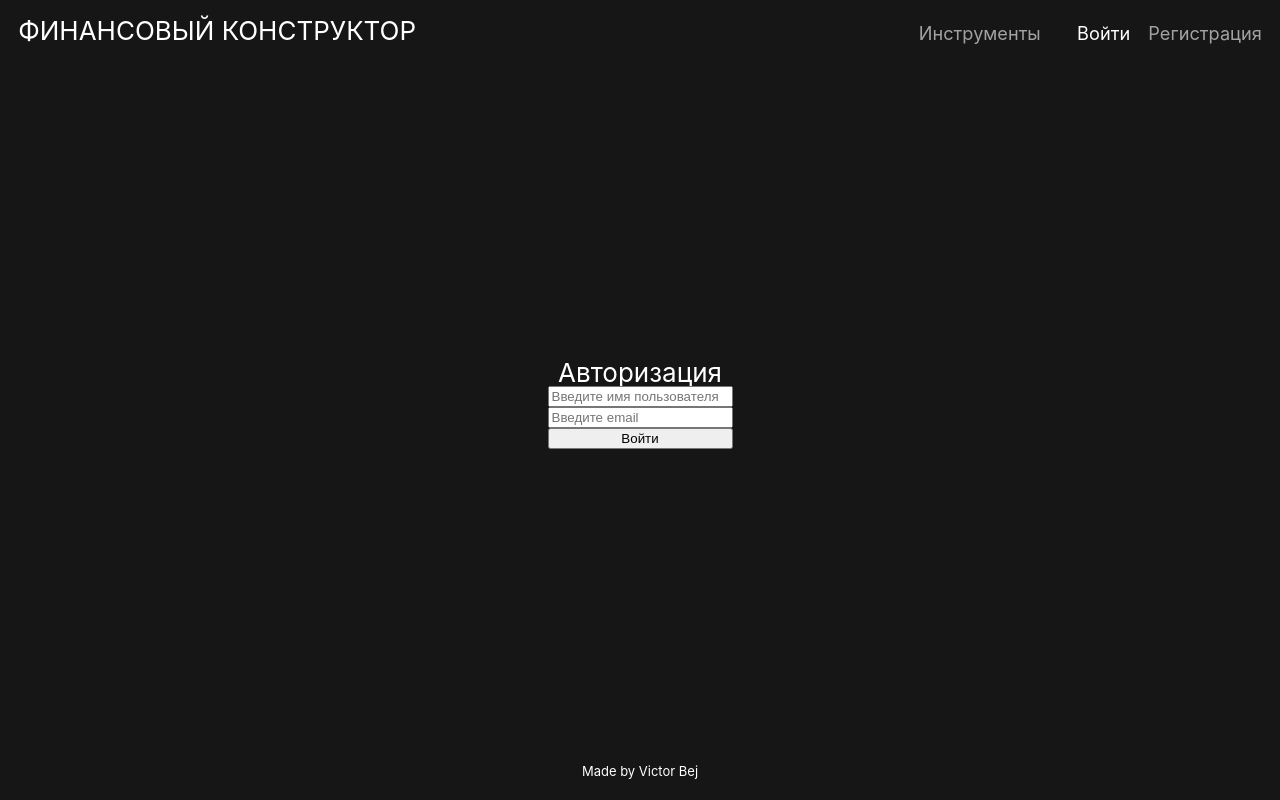
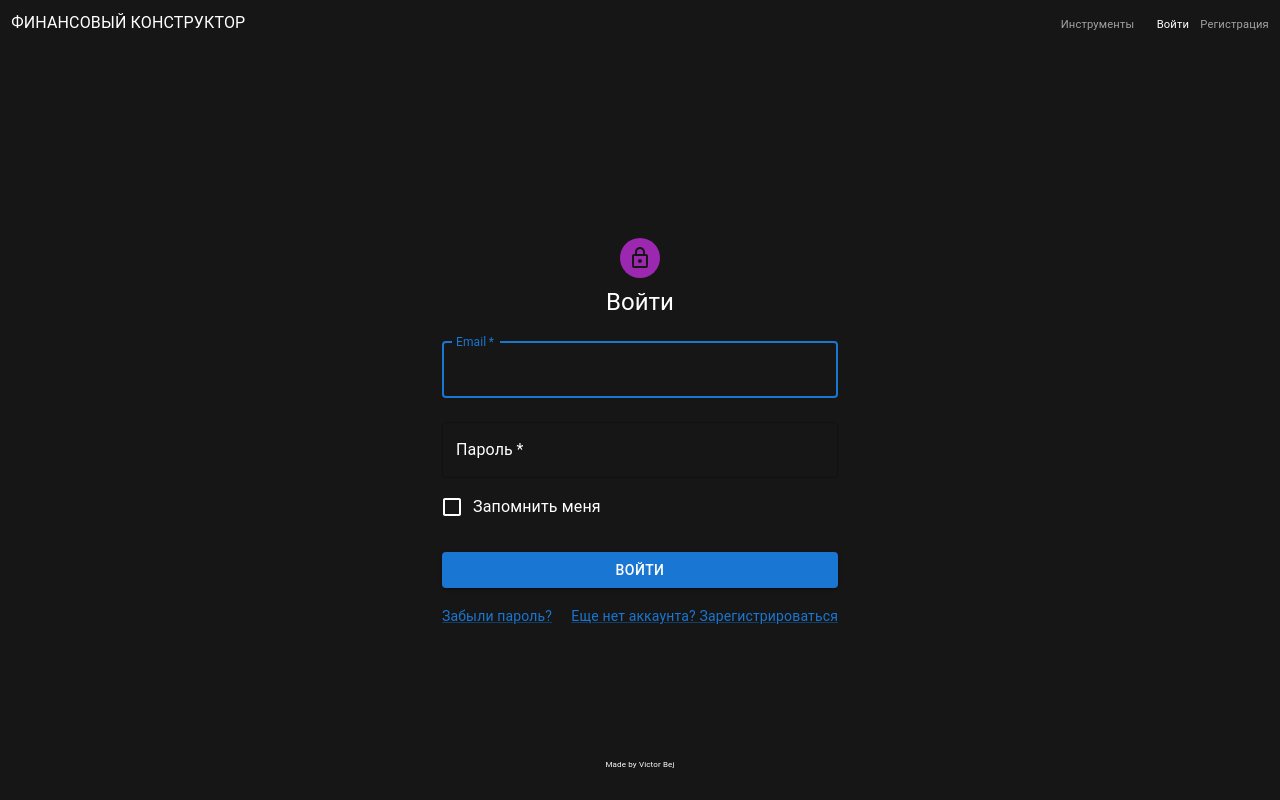
Before and after one commit to victorbej/finance-frontend, a React (Create React App) app: page /login in a window 1280 px wide. Built offline with nearby package versions, Linux system fonts and the light colour scheme.

Commit message:
material ui bootstrapped

```diff
--- a/src/components/CreatePosts/CountLikes.js
+++ b/src/components/CreatePosts/CountLikes.js
@@ -1,5 +1,6 @@
 import React from "react";
-
+import ButtonGroup from '@mui/material/ButtonGroup';
+import Button from '@mui/material/Button';
 import classes from './Posts.module.scss';
 
 function CountLikes() {
@@ -16,8 +17,10 @@ function CountLikes() {
   return (
     <div className={classes.counter}>
       <h2 className={classes.count}>{like}</h2>
-      <button onClick={likeHandler}>👍</button>
-      <button onClick={dislikeHandler}>👎</button>
+      <ButtonGroup variant="text" aria-label="text button group">
+        <Button onClick={likeHandler}>👍</Button>
+        <Button onClick={dislikeHandler}>👎</Button>
+      </ButtonGroup>
     </div>
   );
 }
--- a/src/components/CreatePosts/CreatePosts.js
+++ b/src/components/CreatePosts/CreatePosts.js
@@ -27,7 +27,10 @@ function CreatePosts() {
         <div className="Posts">
             <h2 className={classes.pageTitle}>{pageTitle}</h2>
             <div className="container">
-                <PostLists remove={remove} posts={posts} />
+                {posts.length !== 0
+                    ? <PostLists remove={remove} posts={posts} />
+                    : <h2 className={classes.empty}>Посты не найдены, их необходимо создать...</h2>
+                }
                 <PostForm create={createPost} />
             </div>
         </div>
--- a/src/components/CreatePosts/PostForm.js
+++ b/src/components/CreatePosts/PostForm.js
@@ -1,6 +1,15 @@
 import React from 'react';
+import TextField from '@mui/material/TextField';
+import Button from '@mui/material/Button';
+import classes from './Posts.module.scss';
+import { createTheme, ThemeProvider } from '@mui/material/styles';
 
-import classes from './Posts.module.scss';
+const theme = createTheme({
+    palette: {
+        background: { default: "#161616" },
+        text: { primary: "#fff", secondary: "#fff" }
+    },
+});
 
 function PostForm({ create }) {
 
@@ -14,12 +23,14 @@ function PostForm({ create }) {
     }
 
     return (
-        <div className={classes.inputs}>
-            <input className={classes.input} value={post.title} onChange={e => setPost({ ...post, title: e.target.value })} type="text" placeholder="Заголовок" />
-            <input className={classes.input} value={post.url} onChange={e => setPost({ ...post, url: e.target.value })} type="url" placeholder="Ссылка на изображение" />
-            <input className={classes.input} value={post.body} onChange={e => setPost({ ...post, body: e.target.value })} type="text" placeholder="Описание поста" />
-            <button onClick={addPost} type="submit">СОЗДАТЬ</button>
-        </div>
+        <ThemeProvider theme={theme}>
+            <div className={classes.inputs}>
+                <TextField id="outlined-basic" label="Заголовок" variant="outlined" value={post.title} onChange={e => setPost({ ...post, title: e.target.value })} type="text" />
+                <TextField id="outlined-basic" label="Ссылка на изображение" variant="outlined" value={post.url} onChange={e => setPost({ ...post, url: e.target.value })} type="url" />
+                <TextField id="outlined-basic" label="Описание поста" variant="outlined" value={post.body} onChange={e => setPost({ ...post, body: e.target.value })} type="text" />
+                <Button variant="contained" onClick={addPost} type="submit">СОЗДАТЬ</Button>
+            </div>
+        </ThemeProvider>
     )
 }
 
--- a/src/components/CreatePosts/PostLists.js
+++ b/src/components/CreatePosts/PostLists.js
@@ -1,4 +1,6 @@
 import React from 'react';
+import Button from '@mui/material/Button';
+import DeleteIcon from '@mui/icons-material/Delete';
 import CountLikes from './CountLikes';
 
 import classes from './Posts.module.scss';
@@ -13,7 +15,7 @@ function PostLists(props) {
                     <img className={classes.postImage} src={post.url} alt={post.title} />
                     <p className={classes.postBody}>{post.body}</p>
                     <div className={classes.container}>
-                        <button className={classes.deleteButton} onClick={() => props.remove(post)}>Удалить пост</button>
+                        <Button variant="contained" className={classes.deleteButton} startIcon={<DeleteIcon />} onClick={() => props.remove(post)}>Удалить пост</Button>
                         <CountLikes />
                     </div>
 
--- a/src/components/CreatePosts/Posts.module.scss
+++ b/src/components/CreatePosts/Posts.module.scss
@@ -38,6 +38,10 @@
 .count {
   margin-right: 1em;
 }
+.empty {
+  text-align: center;
+  margin-bottom: 1em;
+}
 @media screen and (min-width: 900px) {
   .container {
     max-width: 60%;
--- a/src/components/Login/Login.js
+++ b/src/components/Login/Login.js
@@ -1,16 +1,102 @@
 import React from 'react';
-import './Login.scss';
+import Avatar from '@mui/material/Avatar';
+import Button from '@mui/material/Button';
+import CssBaseline from '@mui/material/CssBaseline';
+import TextField from '@mui/material/TextField';
+import FormControlLabel from '@mui/material/FormControlLabel';
+import Checkbox from '@mui/material/Checkbox';
+import Link from '@mui/material/Link';
+import Grid from '@mui/material/Grid';
+import Box from '@mui/material/Box';
+import LockOutlinedIcon from '@mui/icons-material/LockOutlined';
+import Typography from '@mui/material/Typography';
+import Container from '@mui/material/Container';
+import { createTheme, ThemeProvider } from '@mui/material/styles';
+
+const theme = createTheme({
+    palette: {
+        background: { default: "#161616" },
+        text: { primary: "#fff", secondary: "#fff" }
+    },
+});
 
 function Login() {
+    const handleSubmit = (event) => {
+        event.preventDefault();
+        const data = new FormData(event.currentTarget);
+        console.log({
+            email: data.get('email'),
+            password: data.get('password'),
+        });
+    };
+
     return (
-        <div className="login">
-            <form className="login-form">
-                <h2 className="login-form__title">Авторизация</h2>
-                <input className="login-form__username" type="name" placeholder="Введите имя пользователя"></input>
-                <input className="login-form__email" type="email" placeholder="Введите email"></input>
-                <button className="login-form__submit" type="button">Войти</button>
-            </form>
-        </div>
+        <ThemeProvider theme={theme}>
+            <Container component="main" maxWidth="xs">
+                <CssBaseline />
+                <Box
+                    sx={{
+                        marginTop: 8,
+                        display: 'flex',
+                        flexDirection: 'column',
+                        alignItems: 'center',
+                    }}
+                >
+                    <Avatar sx={{ m: 1, bgcolor: 'secondary.main' }}>
+                        <LockOutlinedIcon />
+                    </Avatar>
+                    <Typography component="h1" variant="h5">
+                        Войти
+                    </Typography>
+                    <Box component="form" onSubmit={handleSubmit} noValidate sx={{ mt: 1 }}>
+                        <TextField
+                            margin="normal"
+                            required
+                            fullWidth
+                            id="email"
+                            label="Email"
+                            name="email"
+                            autoComplete="email"
+                            autoFocus
+                        />
+                        <TextField
+                            margin="normal"
+                            required
+                            fullWidth
+                            name="password"
+                            label="Пароль"
+                            type="password"
+                            id="password"
+                            autoComplete="current-password"
+                        />
+                        <FormControlLabel
+                            control={<Checkbox value="remember" color="primary" />}
+                            label="Запомнить меня"
+                        />
+                        <Button
+                            type="submit"
+                            fullWidth
+                            variant="contained"
+                            sx={{ mt: 3, mb: 2 }}
+                        >
+                            Войти
+                        </Button>
+                        <Grid container>
+                            <Grid item xs>
+                                <Link href="#" variant="body2">
+                                    Забыли пароль?
+                                </Link>
+                            </Grid>
+                            <Grid item>
+                                <Link href="#" variant="body2">
+                                    {"Еще нет аккаунта? Зарегистрироваться"}
+                                </Link>
+                            </Grid>
+                        </Grid>
+                    </Box>
+                </Box>
+            </Container>
+        </ThemeProvider>
     );
 }
 
--- a/src/components/Registration/Registration.js
+++ b/src/components/Registration/Registration.js
@@ -1,16 +1,123 @@
 import React from 'react';
-import './Registration.scss';
+import Avatar from '@mui/material/Avatar';
+import Button from '@mui/material/Button';
+import CssBaseline from '@mui/material/CssBaseline';
+import TextField from '@mui/material/TextField';
+import FormControlLabel from '@mui/material/FormControlLabel';
+import Checkbox from '@mui/material/Checkbox';
+import Link from '@mui/material/Link';
+import Grid from '@mui/material/Grid';
+import Box from '@mui/material/Box';
+import LockOutlinedIcon from '@mui/icons-material/LockOutlined';
+import Typography from '@mui/material/Typography';
+import Container from '@mui/material/Container';
+import { createTheme, ThemeProvider } from '@mui/material/styles';
+
+const theme = createTheme({
+    palette: {
+        background: { default: "#161616" },
+        text: { primary: "#fff", secondary: "#fff" }
+    },
+});
 
 function Registration() {
+    const handleSubmit = (event) => {
+        event.preventDefault();
+        const data = new FormData(event.currentTarget);
+        console.log({
+            email: data.get('email'),
+            password: data.get('password'),
+        });
+    };
+
     return (
-        <div className="registration">
-            <form className="registration-form">
-                <h2 className="registration-form__title">Регистрация</h2>
-                <input className="registration-form__username" type="name" placeholder="Введите имя пользователя"></input>
-                <input className="registration__email" type="email" placeholder="Введите email"></input>
-                <button className="registration__submit" type="button">Зарегистрироваться</button>
-            </form>
-        </div>
+        <ThemeProvider theme={theme}>
+            <Container component="main" maxWidth="xs">
+                <CssBaseline />
+                <Box
+                    sx={{
+                        marginTop: 8,
+                        display: 'flex',
+                        flexDirection: 'column',
+                        alignItems: 'center',
+                    }}
+                >
+                    <Avatar sx={{ m: 1, bgcolor: 'secondary.main' }}>
+                        <LockOutlinedIcon />
+                    </Avatar>
+                    <Typography component="h1" variant="h5">
+                        Регистрация
+                    </Typography>
+                    <Box component="form" noValidate onSubmit={handleSubmit} sx={{ mt: 3 }}>
+                        <Grid container spacing={2}>
+                            <Grid item xs={12} sm={6}>
+                                <TextField
+                                    autoComplete="given-name"
+                                    name="firstName"
+                                    required
+                                    fullWidth
+                                    id="firstName"
+                                    label="Имя"
+                                    autoFocus
+                                />
+                            </Grid>
+                            <Grid item xs={12} sm={6}>
+                                <TextField
+                                    required
+                                    fullWidth
+                                    id="lastName"
+                                    label="Фамилия"
+                                    name="lastName"
+                                    autoComplete="family-name"
+                                />
+                            </Grid>
+                            <Grid item xs={12}>
+                                <TextField
+                                    required
+                                    fullWidth
+                                    id="email"
+                                    label="Email"
+                                    name="email"
+                                    autoComplete="email"
+                                />
+                            </Grid>
+                            <Grid item xs={12}>
+                                <TextField
+                                    required
+                                    fullWidth
+                                    name="password"
+                                    label="Пароль"
+                                    type="password"
+                                    id="password"
+                                    autoComplete="new-password"
+                                />
+                            </Grid>
+                            <Grid item xs={12}>
+                                <FormControlLabel
+                                    control={<Checkbox value="allowExtraEmails" color="primary" />}
+                                    label="Согласен на регистрацию."
+                                />
+                            </Grid>
+                        </Grid>
+                        <Button
+                            type="submit"
+                            fullWidth
+                            variant="contained"
+                            sx={{ mt: 3, mb: 2 }}
+                        >
+                            Зарегистрироваться
+                        </Button>
+                        <Grid container justifyContent="flex-end">
+                            <Grid item>
+                                <Link href="#" variant="body2">
+                                    Уже есть аккаунт? Войти
+                                </Link>
+                            </Grid>
+                        </Grid>
+                    </Box>
+                </Box>
+            </Container>
+        </ThemeProvider>
     );
 }
 
```
Also changed, not shown: package.json (+7 -0 lines), 1 other file (tests, documents, lock files or other folders).
